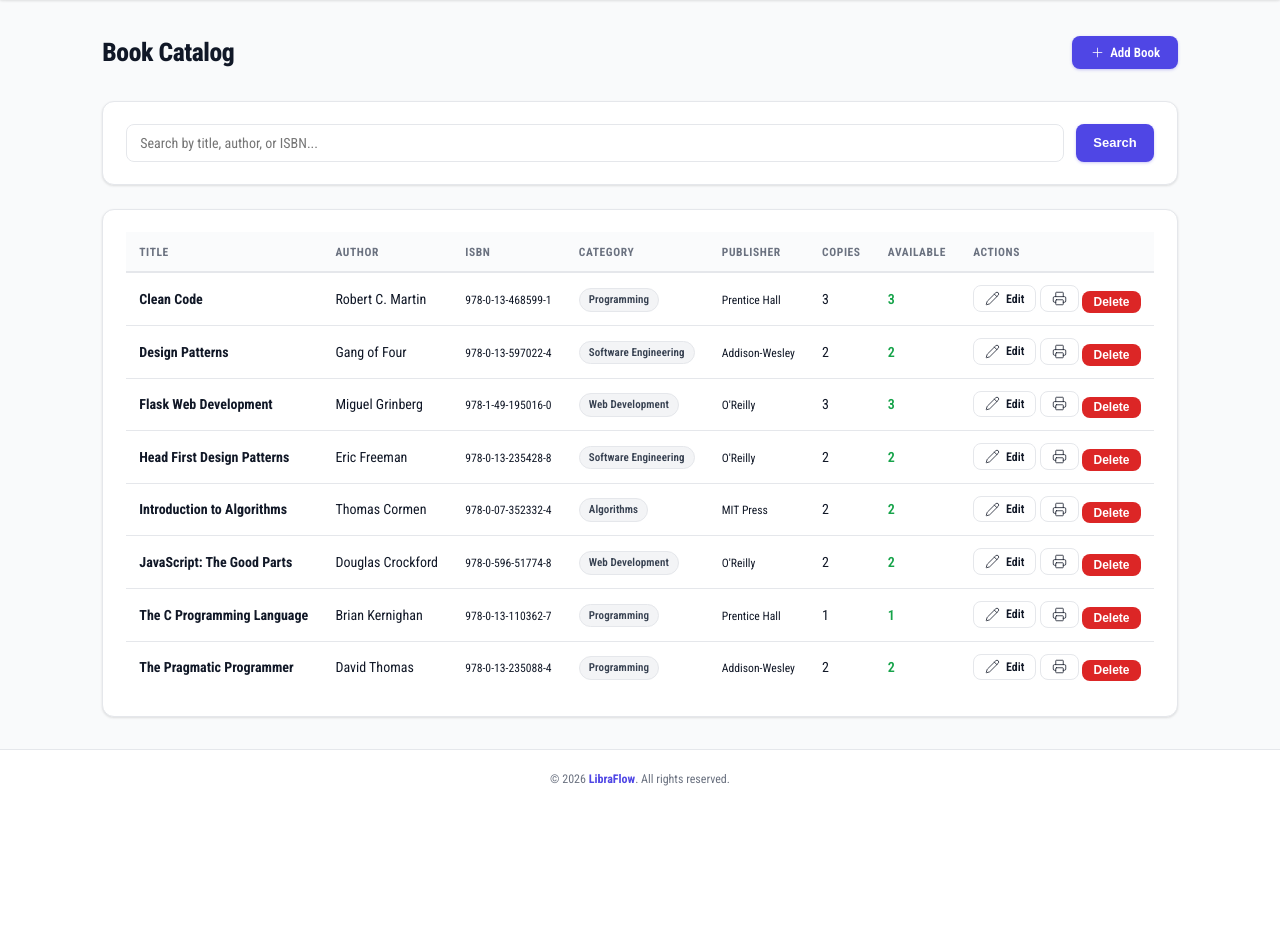
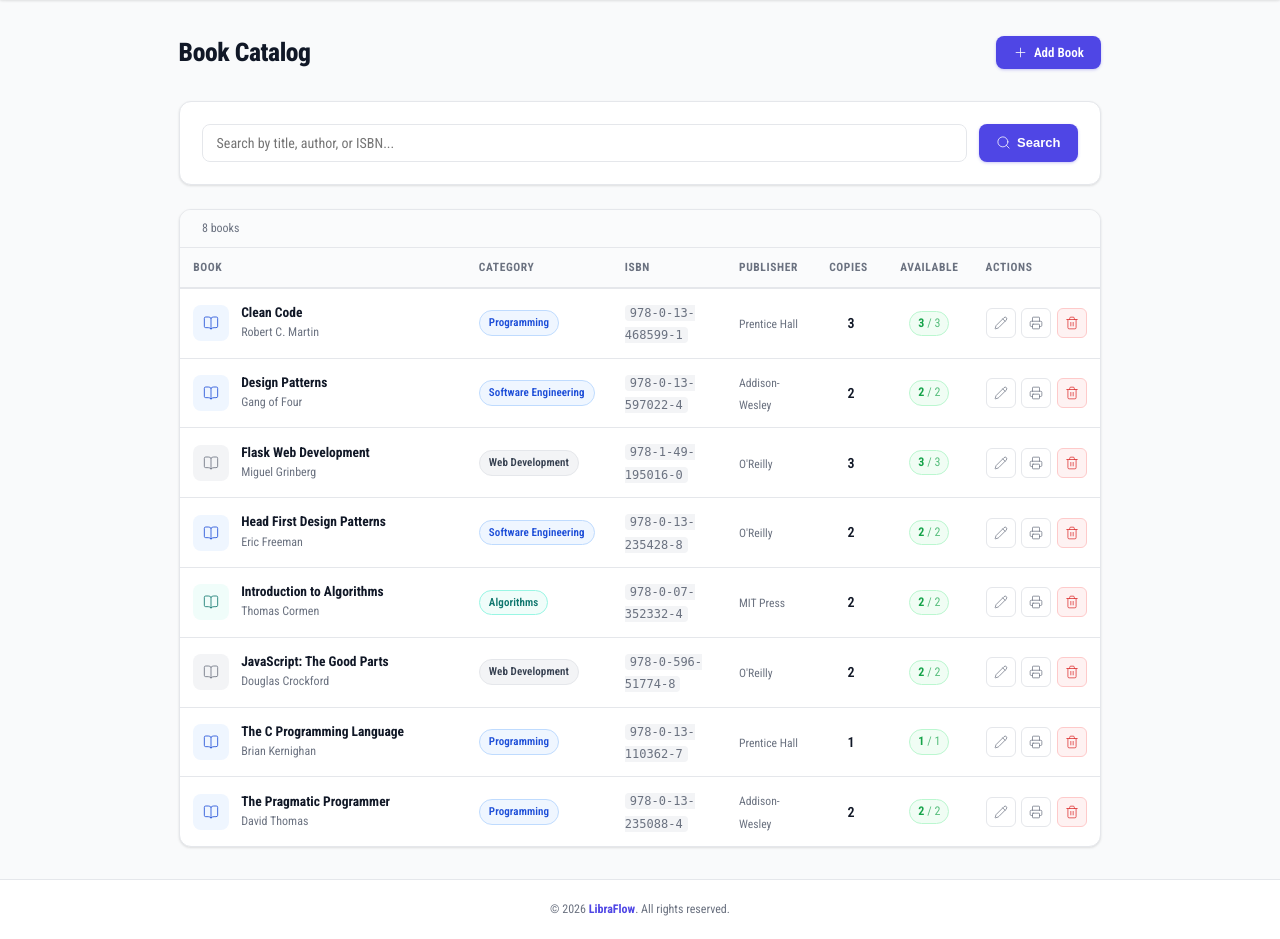
Before and after one commit to Aryankanani1/LibraFlow, a Flask app: page /admin/books in a window 1280 px wide. Shown: the part 60-999 px from the top of the page. Before the commit the page ends 846 px from the top, so only its background shows below. Run offline with Flask 3, Linux system fonts and the light colour scheme; a user stored in the database is signed in; data comes from the database, SQL or seed files in the repository.

Commit message:
ui: books catalog — color-coded categories, book thumbnail, icon actions
- Merge title + author into one cell (title bold, author muted below)
- Add colored book-open icon thumbnail per row, color derived from category
- Replace generic grey badge-category with badge-cat--* (blue=programming,
  teal=algorithms, purple=ML/AI, green=math, amber=business, etc.)
- Show availability as "X / Y" pill (green if available, red if not)
- Replace mixed Edit+text / icon-only buttons with uniform 30px icon-only
  buttons for Edit, Print, Delete with hover color states

Co-Authored-By: Claude Sonnet 4.6 <noreply@anthropic.com>

```diff
--- a/templates/admin/books.html
+++ b/templates/admin/books.html
@@ -1,79 +1,150 @@
 {% extends 'base.html' %}
 {% block title %}Manage Books — LibraFlow{% endblock %}
+
+{# ── Category → color mapping ──────────────────────────────────────────── #}
+{% macro cat_color(cat) -%}
+{%- set c = cat|lower -%}
+{%- if 'program' in c or 'software' in c or 'computer' in c or 'engineer' in c -%}blue
+{%- elif 'algorithm' in c or 'data struct' in c or 'discrete' in c -%}teal
+{%- elif 'machine' in c or 'deep learn' in c or 'neural' in c or 'artificial' in c -%}purple
+{%- elif 'math' in c or 'statistic' in c or 'calculus' in c or 'linear' in c -%}green
+{%- elif 'science' in c or 'physics' in c or 'chem' in c or 'biology' in c -%}cyan
+{%- elif 'business' in c or 'econom' in c or 'finance' in c or 'management' in c -%}amber
+{%- elif 'history' in c or 'social' in c or 'politic' in c or 'geography' in c -%}orange
+{%- elif 'fiction' in c or 'novel' in c or 'literature' in c or 'poetry' in c -%}rose
+{%- elif 'network' in c or 'security' in c or 'cyber' in c -%}indigo
+{%- elif 'database' in c or 'sql' in c or 'storage' in c -%}sky
+{%- else -%}gray{%- endif -%}
+{%- endmacro %}
 
 {% block content %}
 <div class="page-header">
   <h2>Book Catalog</h2>
-  <a href="{{ url_for('admin.add_book') }}" class="btn btn-primary"><i data-lucide="plus"></i> Add Book</a>
+  <a href="{{ url_for('admin.add_book') }}" class="btn btn-primary">
+    <i data-lucide="plus"></i> Add Book
+  </a>
 </div>
 
 <div class="card mb-4">
   <div class="card-body">
     <form method="GET" class="search-form">
       <div class="search-row">
-        <input type="text" name="q" value="{{ query }}" placeholder="Search by title, author, or ISBN..." class="form-input search-input">
-        <button type="submit" class="btn btn-primary">Search</button>
-        {% if query %}<a href="{{ url_for('admin.books') }}" class="btn btn-outline">Clear</a>{% endif %}
+        <input type="text" name="q" value="{{ query }}"
+               placeholder="Search by title, author, or ISBN..."
+               class="form-input search-input">
+        <button type="submit" class="btn btn-primary">
+          <i data-lucide="search"></i> Search
+        </button>
+        {% if query %}
+          <a href="{{ url_for('admin.books') }}" class="btn btn-outline">Clear</a>
+        {% endif %}
       </div>
     </form>
   </div>
 </div>
 
 <div class="card">
-  <div class="card-body">
   {% if books %}
-    <table class="table">
+  <div class="catalog-table-meta">
+    <span class="text-muted">
+      {{ books|length }} book{{ 's' if books|length != 1 }}
+      {% if query %} matching "<strong>{{ query }}</strong>"{% endif %}
+    </span>
+  </div>
+  <table class="table catalog-table">
     <thead>
       <tr>
-          <th>Title</th>
-          <th>Author</th>
-          <th>ISBN</th>
-          <th>Category</th>
-          <th>Publisher</th>
-          <th>Copies</th>
-          <th>Available</th>
-          <th>Actions</th>
+        <th style="width:38%">Book</th>
+        <th style="width:16%">Category</th>
+        <th style="width:14%">ISBN</th>
+        <th style="width:10%">Publisher</th>
+        <th style="width:8%" class="text-center">Copies</th>
+        <th style="width:8%" class="text-center">Available</th>
+        <th style="width:6%" class="text-center">Actions</th>
       </tr>
     </thead>
     <tbody>
       {% for book in books %}
+      {% set color = cat_color(book.category) %}
       <tr>
-          <td><strong>{{ book.title }}</strong></td>
-          <td>{{ book.author }}</td>
-          <td><small>{{ book.isbn }}</small></td>
-          <td><span class="badge badge-category">{{ book.category }}</span></td>
-          <td><small>{{ book.publisher }}</small></td>
-          <td>{{ book.copies.count() }}</td>
+
+        {# ── Book title + author ── #}
         <td>
-            <span class="{% if book.available_copies_count() > 0 %}text-green{% else %}text-red{% endif %}">
-              {{ book.available_copies_count() }}
+          <div class="book-row">
+            <div class="book-thumb book-thumb--{{ color }}">
+              <i data-lucide="book-open"></i>
+            </div>
+            <div class="book-row-info">
+              <span class="book-row-title">{{ book.title }}</span>
+              <span class="book-row-author">{{ book.author }}</span>
+            </div>
+          </div>
+        </td>
+
+        {# ── Category badge (color-coded) ── #}
+        <td>
+          <span class="badge badge-cat badge-cat--{{ color }}">{{ book.category }}</span>
+        </td>
+
+        {# ── ISBN ── #}
+        <td><code class="isbn-code">{{ book.isbn }}</code></td>
+
+        {# ── Publisher ── #}
+        <td><small class="text-muted">{{ book.publisher or '—' }}</small></td>
+
+        {# ── Copies total ── #}
+        <td class="text-center fw-600">{{ book.copies.count() }}</td>
+
+        {# ── Available count ── #}
+        <td class="text-center">
+          {% set avail = book.available_copies_count() %}
+          {% set total = book.copies.count() %}
+          <span class="avail-pill {% if avail > 0 %}avail-pill--green{% else %}avail-pill--red{% endif %}">
+            {{ avail }}<span class="avail-total"> / {{ total }}</span>
           </span>
         </td>
-          <td>
-            <a href="{{ url_for('admin.edit_book', book_id=book.id) }}" class="btn btn-sm btn-outline"><i data-lucide="pencil"></i> Edit</a>
-            <a href="{{ url_for('admin.print_barcodes', book_id=book.id) }}" class="btn btn-sm btn-outline" title="Print barcode labels"><i data-lucide="printer"></i></a>
+
+        {# ── Actions ── #}
+        <td class="text-center">
+          <div class="table-actions table-actions--center">
+            <a href="{{ url_for('admin.edit_book', book_id=book.id) }}"
+               class="icon-btn icon-btn--edit" title="Edit book">
+              <i data-lucide="pencil"></i>
+            </a>
+            <a href="{{ url_for('admin.print_barcodes', book_id=book.id) }}"
+               class="icon-btn icon-btn--neutral" title="Print barcode labels">
+              <i data-lucide="printer"></i>
+            </a>
             <form method="POST" action="{{ url_for('admin.delete_book', book_id=book.id) }}" style="display:inline">
-              <button type="submit" class="btn btn-sm btn-danger"
-                      onclick="return confirm('Delete this book and all its copies?')">Delete</button>
+              <button type="submit" class="icon-btn icon-btn--delete" title="Delete book"
+                      onclick="return confirm('Delete this book and all its copies?')">
+                <i data-lucide="trash-2"></i>
+              </button>
             </form>
+          </div>
         </td>
       </tr>
       {% endfor %}
     </tbody>
   </table>
+
   {% else %}
+  <div class="card-body">
     <div class="empty-state">
       <div class="empty-state-icon"><i data-lucide="library"></i></div>
       {% if query %}
         <h4>No books found</h4>
         <p>No books matched "{{ query }}".</p>
+        <a href="{{ url_for('admin.books') }}" class="btn btn-outline">Clear Search</a>
       {% else %}
         <h4>Catalog is empty</h4>
         <p>No books added yet. Start building your catalog.</p>
-          <a href="{{ url_for('admin.add_book') }}" class="btn btn-primary"><i data-lucide="plus"></i> Add First Book</a>
+        <a href="{{ url_for('admin.add_book') }}" class="btn btn-primary">
+          <i data-lucide="plus"></i> Add First Book
+        </a>
       {% endif %}
+    </div>
   </div>
   {% endif %}
 </div>
-</div>
 {% endblock %}
```
Lines whose indentation alone changed are shown as unchanged.
